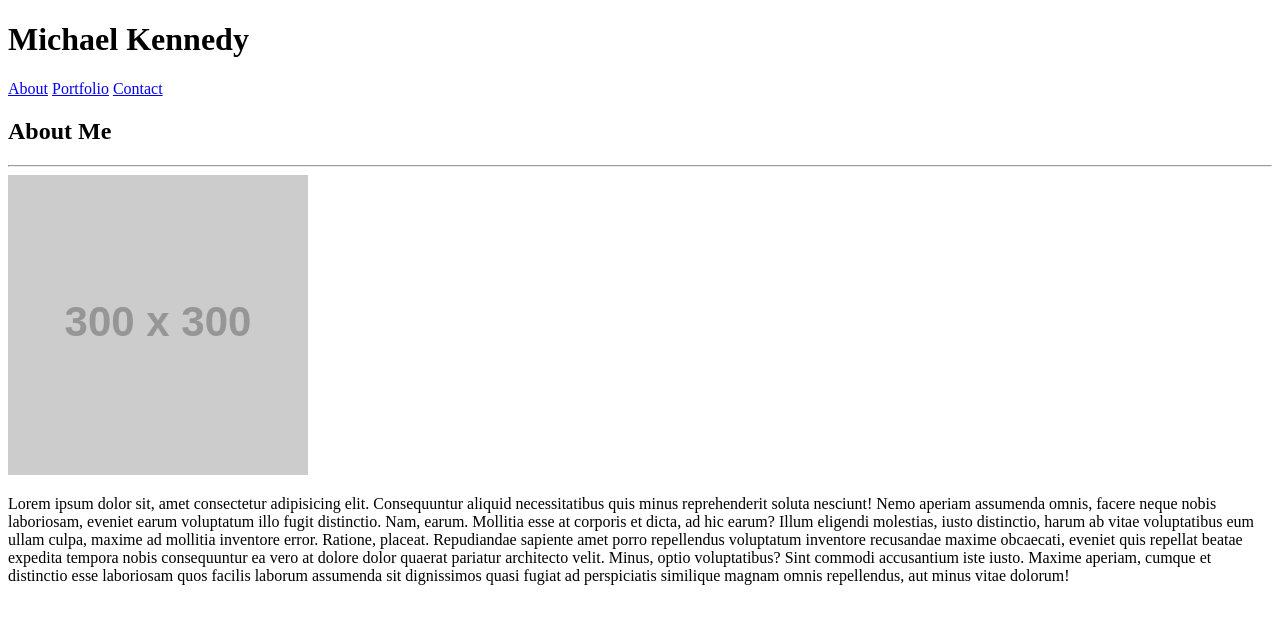
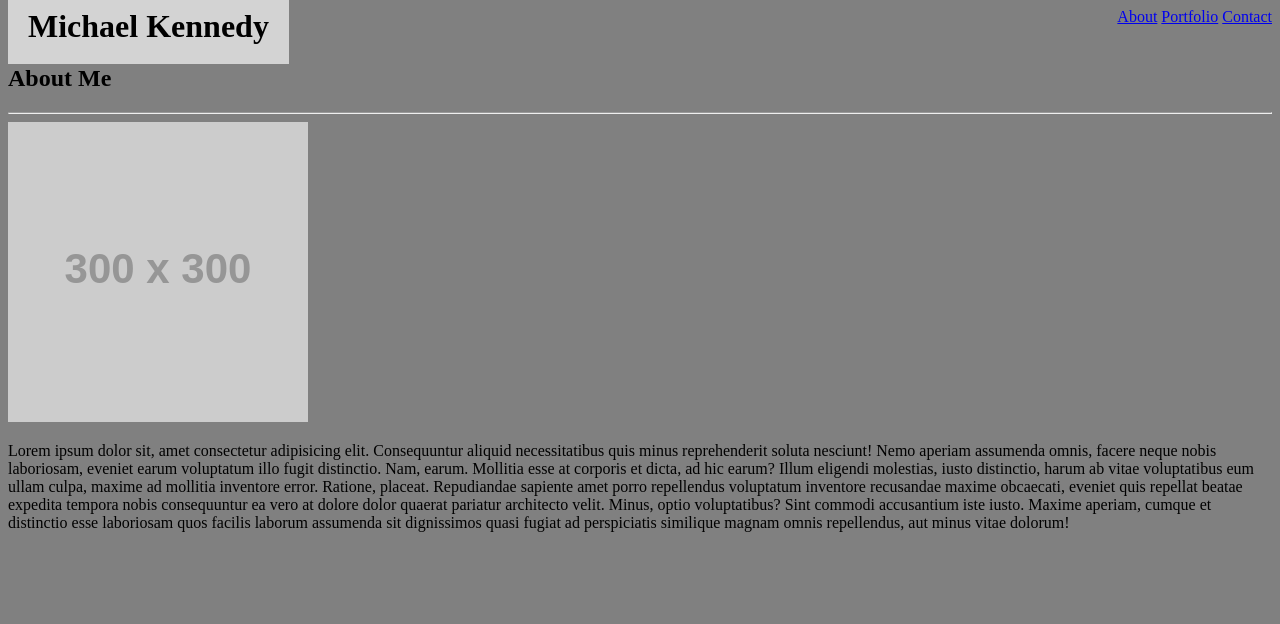
Before and after one commit to hausuwu/Basic-Portfolio, a plain HTML site: page index.html in a window 1280 px wide. Drawn offline with Linux system fonts and the light colour scheme; placeholder pictures from the web are drawn by us.

Commit message:
added index

```diff
--- a/assets/css/style.css
+++ b/assets/css/style.css
@@ -0,0 +1,14 @@
+body{
+    background: grey;
+}
+h1{
+    background: lightgray;
+    display: inline;
+    padding: 20px;
+}
+.topnav{
+    float: right;
+}
+.wrapper{
+    margin-left: 80;
+}
--- a/index.html
+++ b/index.html
@@ -4,8 +4,11 @@
     <meta charset="UTF-8">
     <meta name="viewport" content="width=device-width, initial-scale=1.0">
     <meta http-equiv="X-UA-Compatible" content="ie=edge">
-    <title>Michael Kennedy Portfolio</title>
+    <title>About Me</title>
+    <link rel="stylesheet" href="assets/css/style.css">
 </head>
+<body>
+ <div class="wrapper">
 
         <header>
 
@@ -19,8 +22,6 @@
 
                 </header>
 
-<body>
-
     <h2>About Me</h2>
 
     <hr>
@@ -28,12 +29,18 @@
     <img src="https://placehold.it/300">
 
     <p class="bodycopy">
-        Lorem ipsum dolor sit, amet consectetur adipisicing elit. Consequuntur aliquid necessitatibus quis minus reprehenderit soluta nesciunt! Nemo aperiam assumenda omnis, facere neque nobis laboriosam, eveniet earum voluptatum illo fugit distinctio.
-        Nam, earum. Mollitia esse at corporis et dicta, ad hic earum? Illum eligendi molestias, iusto distinctio, harum ab vitae voluptatibus eum ullam culpa, maxime ad mollitia inventore error. Ratione, placeat.
-        Repudiandae sapiente amet porro repellendus voluptatum inventore recusandae maxime obcaecati, eveniet quis repellat beatae expedita tempora nobis consequuntur ea vero at dolore dolor quaerat pariatur architecto velit. Minus, optio voluptatibus?
-        Sint commodi accusantium iste iusto. Maxime aperiam, cumque et distinctio esse laboriosam quos facilis laborum assumenda sit dignissimos quasi fugiat ad perspiciatis similique magnam omnis repellendus, aut minus vitae dolorum!
+        Lorem ipsum dolor sit, amet consectetur adipisicing elit. Consequuntur aliquid necessitatibus quis minus
+        reprehenderit soluta nesciunt! Nemo aperiam assumenda omnis, facere neque nobis laboriosam, eveniet earum
+        voluptatum illo fugit distinctio.
+        Nam, earum. Mollitia esse at corporis et dicta, ad hic earum? Illum eligendi molestias, iusto distinctio, harum
+        ab vitae voluptatibus eum ullam culpa, maxime ad mollitia inventore error. Ratione, placeat.
+        Repudiandae sapiente amet porro repellendus voluptatum inventore recusandae maxime obcaecati, eveniet quis
+        repellat beatae expedita tempora nobis consequuntur ea vero at dolore dolor quaerat pariatur architecto velit.
+        Minus, optio voluptatibus?
+        Sint commodi accusantium iste iusto. Maxime aperiam, cumque et distinctio esse laboriosam quos facilis laborum
+        assumenda sit dignissimos quasi fugiat ad perspiciatis similique magnam omnis repellendus, aut minus vitae
+        dolorum!
     </p>
-
-
+</div>
 </body>
 </html>
```
Also changed, not shown: contact.html (+1 -0 lines), portfolio.html (+2 -0 lines). Lines whose indentation alone changed are shown as unchanged.
